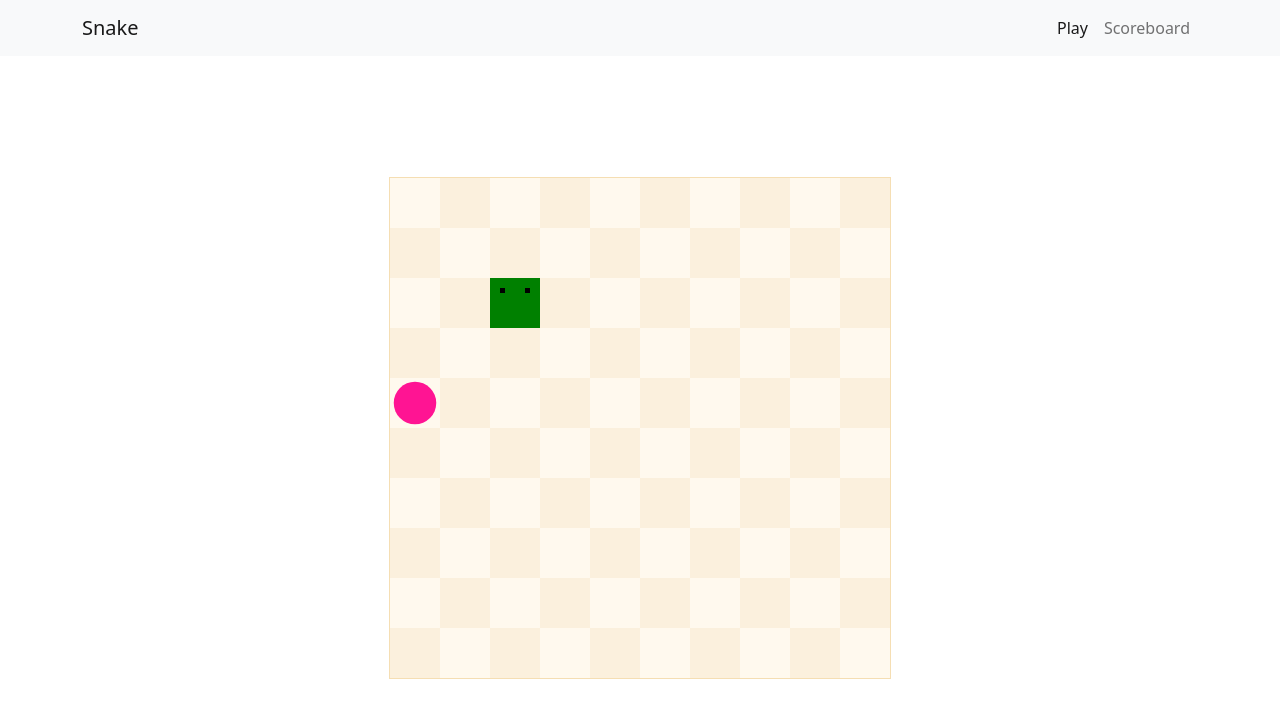
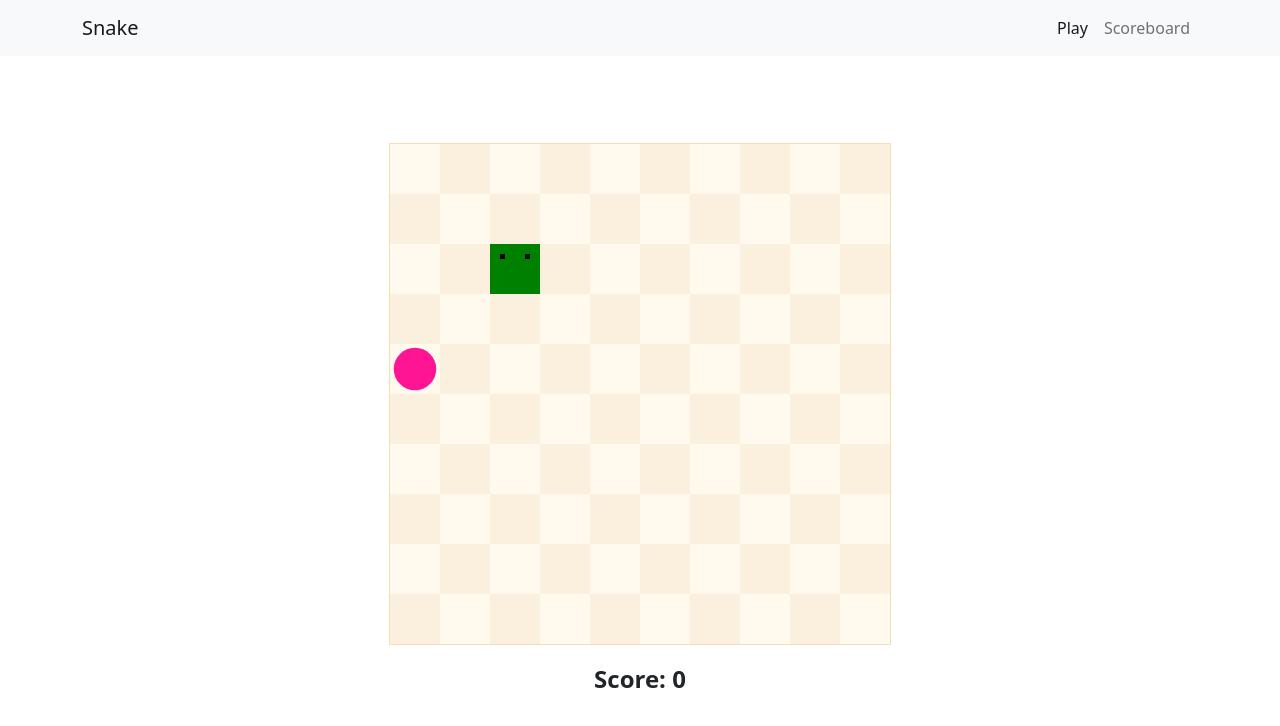
Before and after one commit to DoctorJohn/snake5, a React (Create React App) app: page / in a window 1280 px wide. Shown: the top 726 px of the page. Built offline with nearby package versions, Linux system fonts and the light colour scheme.

Commit message:
feat: show score

```diff
--- a/src/App.tsx
+++ b/src/App.tsx
@@ -138,18 +138,19 @@ function randomPosition() {
 function App() {
   const [snake, setSnake] = React.useState([randomPosition()]);
   const [fruit, setFruit] = React.useState(randomPosition());
+  const [alive, setAlive] = React.useState(true);
   const { delta } = useControls();
-  const gameOver = isDead(snake);
 
+  const score = snake.length - 1;
   const canvasRef = React.useRef<HTMLCanvasElement>(null);
 
   React.useEffect(() => {
-    if (gameOver) {
+    if (!alive) {
       console.log("GAME OVER");
       navigator.vibrate(500);
       new Audio("/audio/ohoh.mp3").play();
     }
-  }, [gameOver]);
+  }, [alive]);
 
   React.useEffect(() => {
     if (!canvasRef.current) {
@@ -163,18 +164,20 @@ function App() {
       return;
     }
 
-    if (gameOver) {
+    if (!alive) {
       return;
     }
 
     const render = () => {
       const nextSnake = calcNextSnake(snake, fruit, delta);
-      setSnake(nextSnake);
 
       if (isDead(nextSnake)) {
         console.log("DEATH");
+        setAlive(false);
         return;
       }
+
+      setSnake(nextSnake);
 
       drawBoard(context);
       drawFruit(context, fruit);
@@ -189,18 +192,19 @@ function App() {
 
     const renderInterval = setInterval(render, 1000 / FPS);
     return () => clearInterval(renderInterval);
-  }, [delta, snake, fruit, gameOver]);
+  }, [delta, snake, fruit, alive]);
 
   return (
     <>
       <Navbar />
-      <div className="flex-fill d-flex justify-content-center align-items-center">
+      <div className="flex-fill d-flex flex-column justify-content-center align-items-center">
         <canvas
           className="canvas mw-100 mh-100"
           width={GRID_SIZE.w * TILE_SCALE}
           height={GRID_SIZE.h * TILE_SCALE}
           ref={canvasRef}
         />
+        <div className="m-3 fs-4 fw-bold">Score: {score}</div>
       </div>
     </>
   );
```
